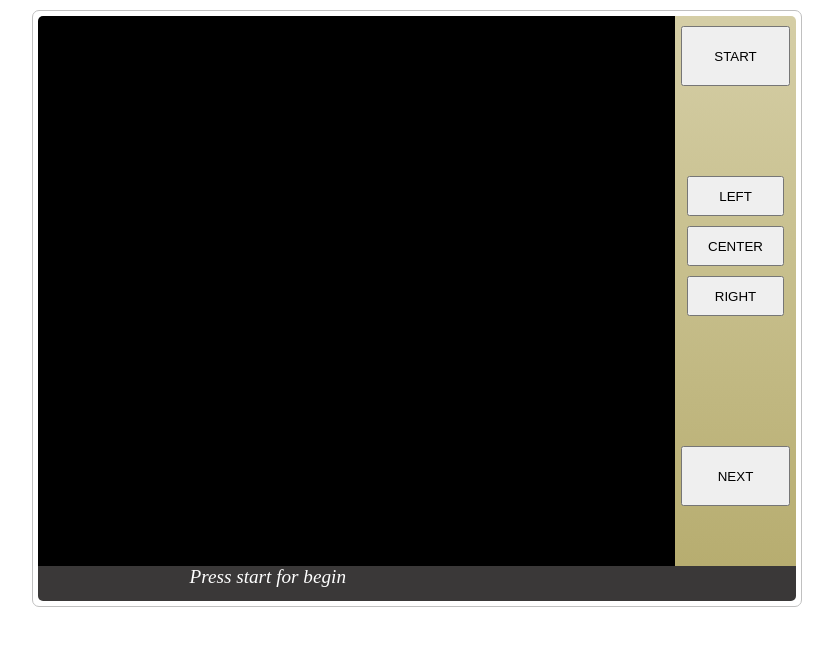
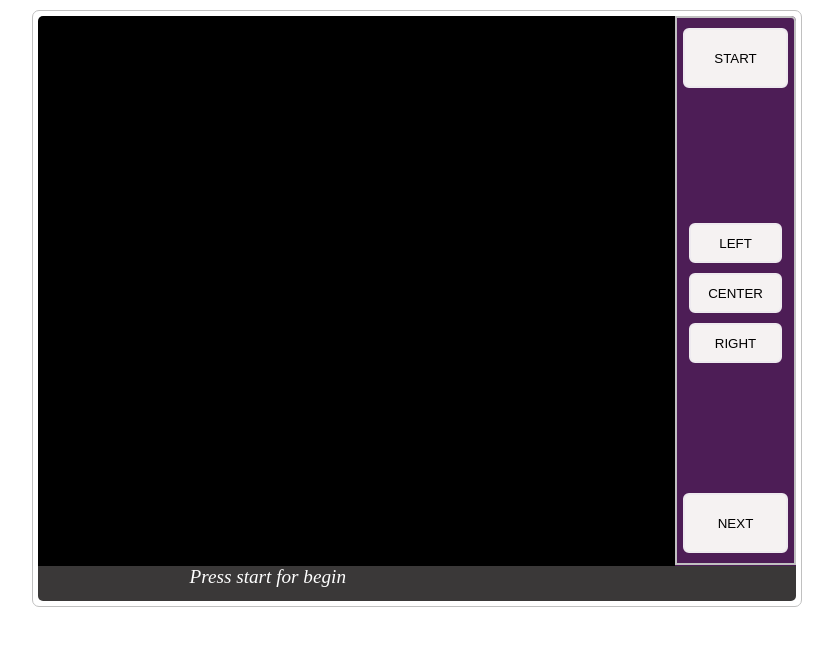
Before and after one commit to Yurimcalex/Mind_reader, a plain HTML site: page index.html in a window 1280 px wide. Shown: the whole page, without its empty margins (223-1056 px from the left). Drawn offline with Linux system fonts and the light colour scheme.

Commit message:
changes style for buttons & container, add class for blink

```diff
--- a/css/index.css
+++ b/css/index.css
@@ -35,15 +35,30 @@
 
 .control {
 	border-radius: 0 5px 0 0;
-	background-color: #3A3838;
-	background: linear-gradient(to bottom, #d5cea6 0%,#c9c190 40%,#b7ad70 100%);
+	background-color: #4D1D56;
+	/*background: linear-gradient(to bottom, #d5cea6 0%,#c9c190 40%,#b7ad70 100%);*/
 	width: 16%;
 	height: 550px;
 	float: right;
 }
 
+.contr_bord {
+	border: 2px solid silver;
+	border-radius: 0 5px 0 0;
+}
+
 #sel {
-	margin-top: 90px;
+	margin-top: 135px;
+}
+
+#sel button {
+	border: 2px solid #EEEAEF;
+	border-radius: 6px;
+	background-color: #F5F2F2;
+}
+
+#sel button.btns_bord {
+	border-color: red;
 }
 
 .control button {
@@ -58,8 +73,25 @@
 	width: 90%;
 }
 
+#start {
+	border: 2px solid #EEEAEF;
+	border-radius: 6px;
+	background-color: #F5F2F2;
+}
+
+#start.btns_bord {
+	border-color: red;
+}
+
 #next {
 	margin-top: 130px;
+	border: 2px solid #EEEAEF;
+	border-radius: 6px;
+	background-color: #F5F2F2;
+}
+
+#next.btns_bord {
+	border-color: red;
 }
 /*-----------end control block-----------------*/
 /*------------------tips block-----------------*/
```
